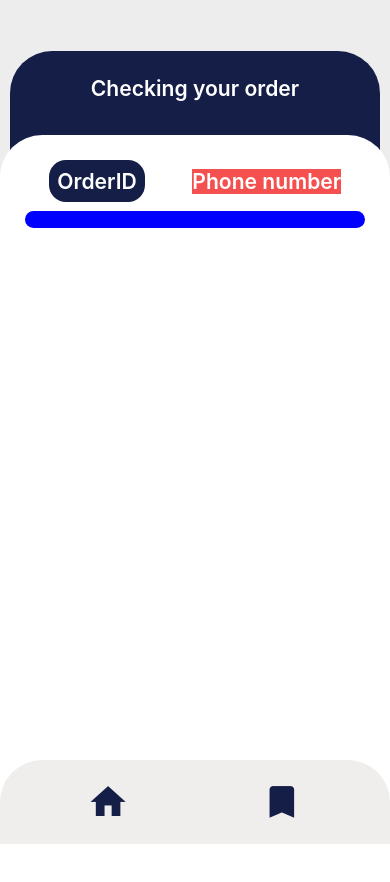
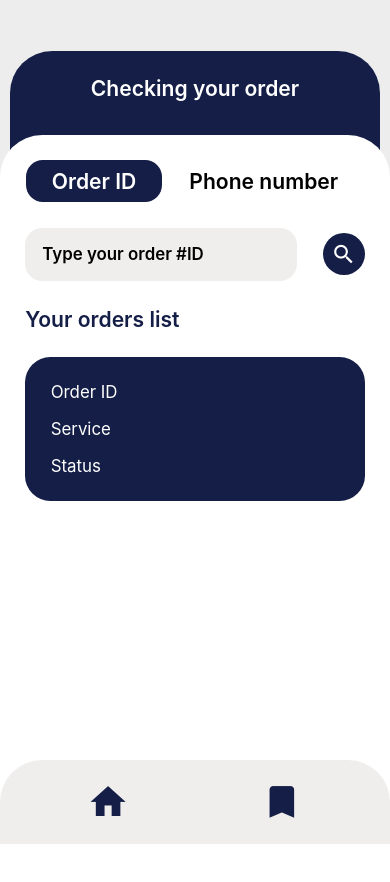
Before and after one commit to KimmNT/ccGloves, a React Native app: screen /Detail in a window 390 px wide. Shown: the top 882 px of the page. Built offline with nearby package versions, Linux system fonts and the light colour scheme.

Commit message:
edit Detailpage 10072024

```diff
--- a/src/components/DetailPage.js
+++ b/src/components/DetailPage.js
@@ -1,4 +1,11 @@
-import { StyleSheet, Text, TouchableOpacity, View } from "react-native";
+import {
+  StyleSheet,
+  Text,
+  TouchableOpacity,
+  View,
+  TextInput,
+  Keyboard,
+} from "react-native";
 import React, { useState } from "react";
 import shareStyle from "../styles/shareStyle";
 import homeStyle from "../styles/homeStyle";
@@ -7,6 +14,17 @@ import Icon from "react-native-vector-icons/MaterialIcons";
 
 export default function DetailPage({ navigation, route }) {
   const [navActive, setNavActive] = useState(0);
+  const [number, setNumber] = useState("");
+  const [text, setText] = useState("");
+  const hideKeyboard = () => {
+    Keyboard.dismiss();
+  };
+  const handleChange = (text) => {
+    // Use a regex to ensure only numbers are allowed
+    if (/^\d*$/.test(text)) {
+      setNumber(text);
+    }
+  };
   return (
     <View style={shareStyle.container}>
       <View style={shareStyle.content}>
@@ -26,24 +44,73 @@ export default function DetailPage({ navigation, route }) {
                   ]}
                   onPress={() => setNavActive(0)}
                 >
-                  <Text style={detailStyle.detail__headerButtontext}>
-                    OrderID
+                  <Text
+                    style={[
+                      navActive === 0
+                        ? detailStyle.text__active
+                        : detailStyle.text__inactive,
+                    ]}
+                    onPress={() => setNavActive(0)}
+                  >
+                    Order ID
                   </Text>
                 </TouchableOpacity>
                 <TouchableOpacity
-                  style={
+                  style={[
                     navActive === 1
                       ? detailStyle.btn__active
-                      : detailStyle.btn__inactive
-                  }
+                      : detailStyle.btn__inactive,
+                    detailStyle.detail__btn,
+                  ]}
                   onPress={() => setNavActive(1)}
                 >
-                  <Text style={detailStyle.detail__headerButtontext}>
+                  <Text
+                    style={[
+                      navActive === 1
+                        ? detailStyle.text__active
+                        : detailStyle.text__inactive,
+                    ]}
+                    onPress={() => setNavActive(1)}
+                  >
                     Phone number
                   </Text>
                 </TouchableOpacity>
               </View>
-              <View style={detailStyle.detail__hearderInput}></View>
+              <View style={detailStyle.detail__containerInput}>
+                <View style={detailStyle.detail__hearderInput}>
+                  <View>
+                    {navActive === 0 ? (
+                      <TextInput
+                        style={detailStyle.detail__input}
+                        placeholder="Type your order #ID"
+                        onChangeText={(newText) => setText(newText)}
+                      ></TextInput>
+                    ) : (
+                      <TextInput
+                        style={detailStyle.detail__input}
+                        placeholder="Type your phone number"
+                        keyboardType="numeric"
+                        onChangeText={handleChange}
+                      ></TextInput>
+                    )}
+                  </View>
+                </View>
+                <TouchableOpacity
+                  style={detailStyle.search__icon_container}
+                  title="Hide Keyboard"
+                  onPress={hideKeyboard}
+                >
+                  <Icon name="search" style={detailStyle.search__icon} />
+                </TouchableOpacity>
+              </View>
+              <Text style={homeStyle.group__headline}>Your orders list</Text>
+              <View style={detailStyle.orderBox}>
+                <View style={detailStyle.orderBox_name}>
+                  <Text style={detailStyle.orderBox__text}>Order ID</Text>
+                  <Text style={detailStyle.orderBox__text}>Service</Text>
+                  <Text style={detailStyle.orderBox__text}>Status</Text>
+                </View>
+              </View>
             </View>
           </View>
         </View>
--- a/src/styles/detailStyle.js
+++ b/src/styles/detailStyle.js
@@ -16,14 +16,10 @@ const styles = StyleSheet.create({
   },
   detail__header: {
     width: "100%",
-    // justifyContent: "center",
-    // alignItems: "center",
-    gap: res * 0.01,
-    // backgroundColor: "red",
+    gap: res * 0.03,
   },
   detail__headerButton: {
     width: "100%",
-    // height: res * 0.15,
     justifyContent: "space-around",
     alignItems: "center",
     flexDirection: "row",
@@ -32,15 +28,31 @@ const styles = StyleSheet.create({
     display: "flex",
     alignItems: "center",
     justifyContent: "center",
-    padding: res * 0.01,
+    paddingHorizontal: res * 0.03,
+    paddingVertical: res * 0.01,
     borderRadius: res * 0.02,
-    gap: res * 0.05,
   },
   btn__active: {
     backgroundColor: primary,
   },
   btn__inactive: {
-    backgroundColor: softRed,
+    backgroundColor: light,
+  },
+  text__active: {
+    fontSize: res * 0.025,
+    fontWeight: "600",
+    color: light,
+  },
+  text__inactive: {
+    fontSize: res * 0.025,
+    fontWeight: "600",
+    color: dark,
+  },
+  detail__containerInput: {
+    width: "100%",
+    justifyContent: "space-between",
+    alignItems: "center",
+    flexDirection: "row",
   },
   detail__headerButtontext: {
     fontSize: res * 0.025,
@@ -48,14 +60,48 @@ const styles = StyleSheet.create({
     color: light,
   },
   detail__hearderInput: {
-    // display: "flex",
-    // alignItems: "center",
-    // justifyContent: "center",
-    backgroundColor: "blue",
-    width: "100%",
-    padding: res * 0.01,
+    backgroundColor: btnColor,
+    width: "80%",
+    padding: res * 0.02,
     borderRadius: res * 0.02,
     gap: res * 0.05,
   },
+  detail__input: {
+    fontSize: res * 0.02,
+    fontWeight: "600",
+    color: dark,
+  },
+  search__icon_container: {
+    backgroundColor: primary,
+    width: res * 0.05,
+    height: res * 0.05,
+    borderRadius: (res * 0.05) / 2,
+    display: "flex",
+    justifyContent: "center",
+    alignItems: "center",
+  },
+  search__icon: {
+    fontSize: res * 0.03,
+    color: light,
+  },
+  orderBox: {
+    width: "100%",
+    padding: res * 0.02,
+    borderRadius: res * 0.03,
+    gap: res * 0.02,
+    justifyContent: "center",
+    alignItems: "flex-start",
+    backgroundColor: primary,
+  },
+  orderBox_name: {
+    padding: res * 0.01,
+    gap: res * 0.02,
+    justifyContent: "center",
+    alignItems: "flex-start",
+  },
+  orderBox__text: {
+    fontSize: res * 0.02,
+    color: light,
+  },
 });
 export default styles;
```
